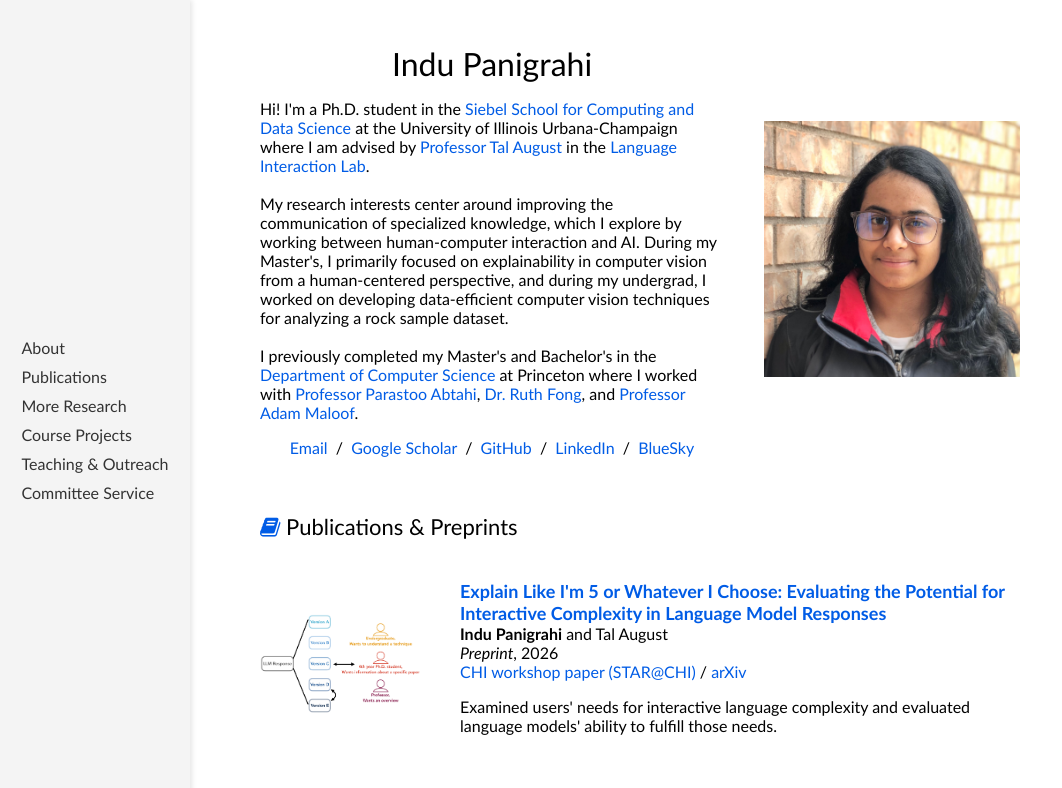
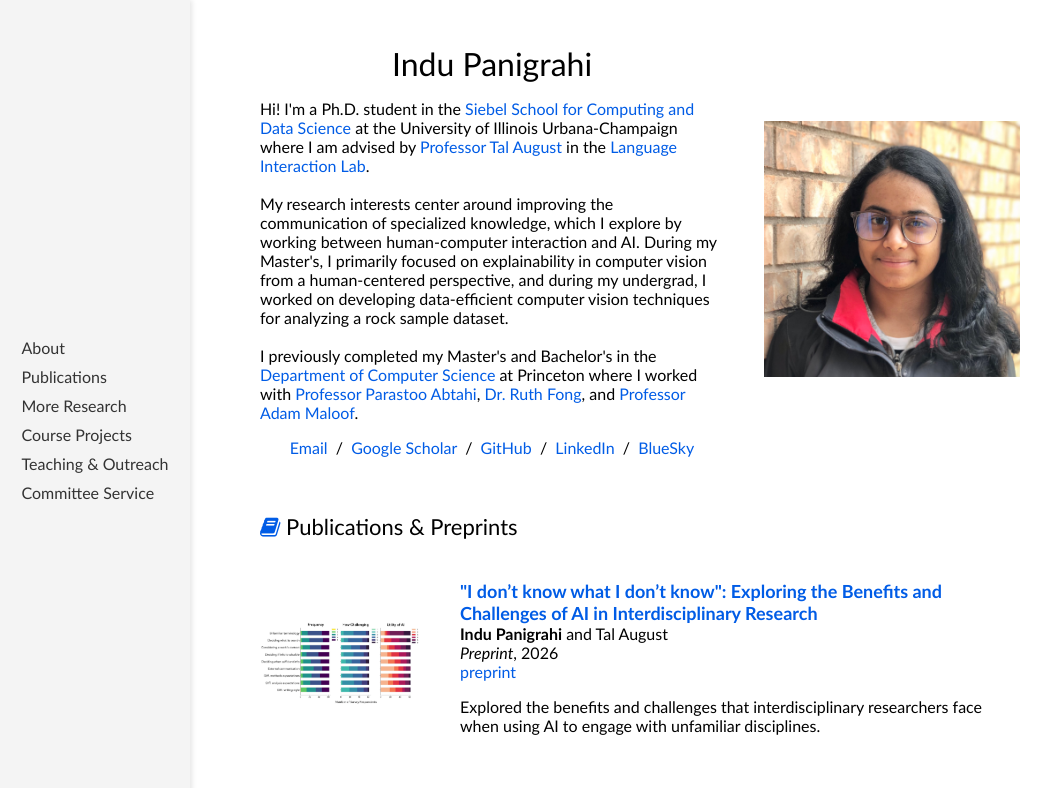
Before and after one commit to ind1010/ind1010.github.io, a plain HTML site: page index.html in a window 1280 px wide. Shown: the top 788 px of the page, without its empty margins (0-1062 px from the left). Drawn offline with Linux system fonts and the light colour scheme.

Commit message:
update with preprint

```diff
--- a/index.html
+++ b/index.html
@@ -98,6 +98,22 @@
           </tr>
         </tbody></table>
         <table style="width:100%;border:0px;border-spacing:0px;border-collapse:separate;margin-right:auto;margin-left:auto;"><tbody>
+
+          <tr onmouseout="mip360_stop()" onmouseover="mip360_start()"  bgcolor="#ffffff">
+            <td style="padding:20px;width:25%;vertical-align:middle;">
+                <img src='images/interdisciplinary.png' width="100%">
+            </td>
+            <td style="padding:20px;width:75%;vertical-align:middle">
+              <!-- <a href="http://jonbarron.info/mipnerf360"> -->
+                <papertitle><a href="https://ind1010.github.io/data/panigrahi_interdisciplinary.pdf" style="font-size:18px">"I don’t know what I don’t know": Exploring the Benefits and Challenges of AI in Interdisciplinary Research</a></papertitle>
+              <br>
+              <strong>Indu Panigrahi</strong> and Tal August
+              <br>
+              <em>Preprint</em>, 2026 <br>
+              <a href="https://ind1010.github.io/data/panigrahi_interdisciplinary.pdf">preprint</a>
+              <p>Explored the benefits and challenges that interdisciplinary researchers face when using AI to engage with unfamiliar disciplines.</p>
+            </td>
+          </tr>
 
           <tr onmouseout="mip360_stop()" onmouseover="mip360_start()"  bgcolor="#ffffff">
             <td style="padding:20px;width:25%;vertical-align:middle;">
```
Also changed, not shown: images/interdisciplinary.png (added), 1 other file.
